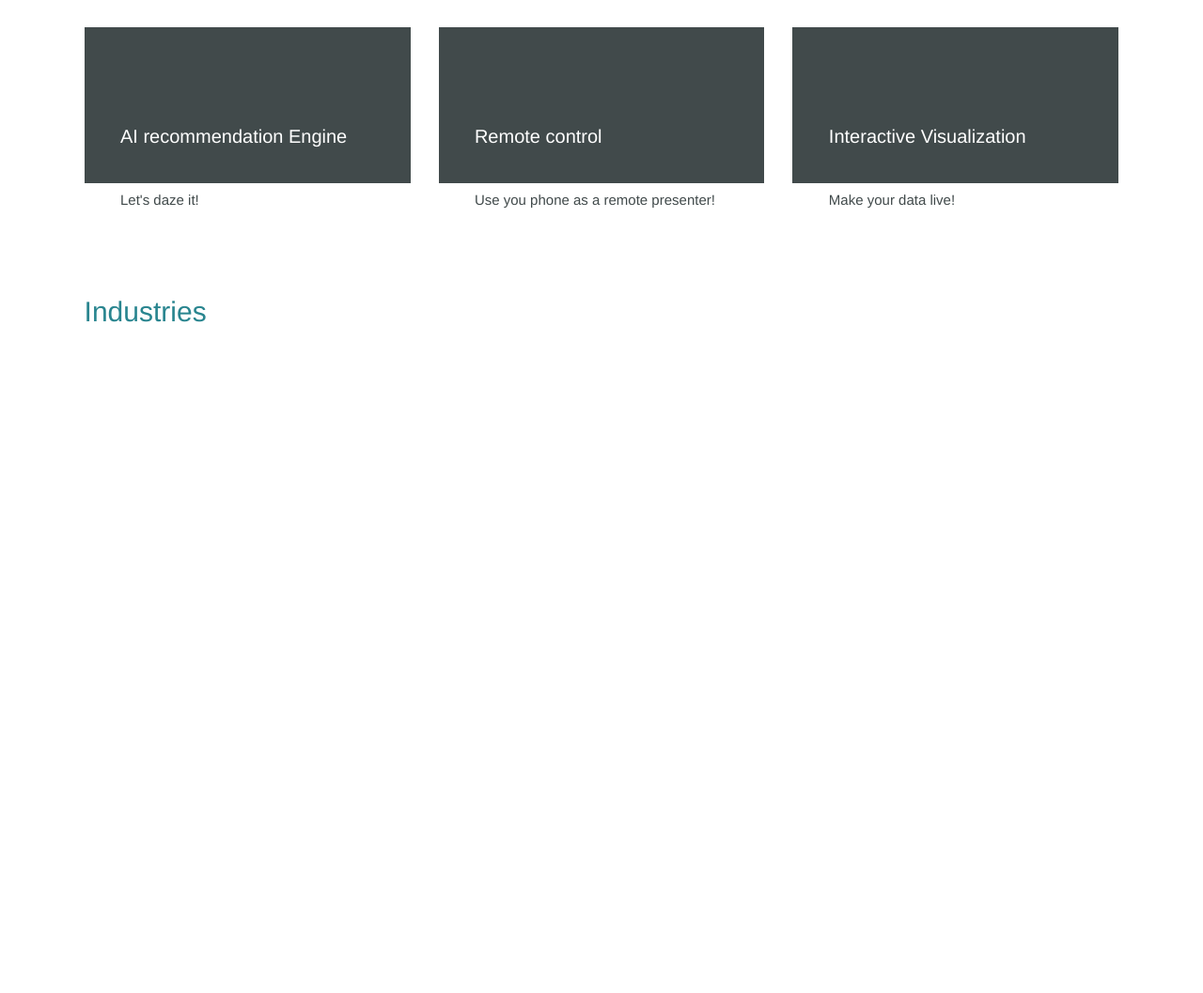
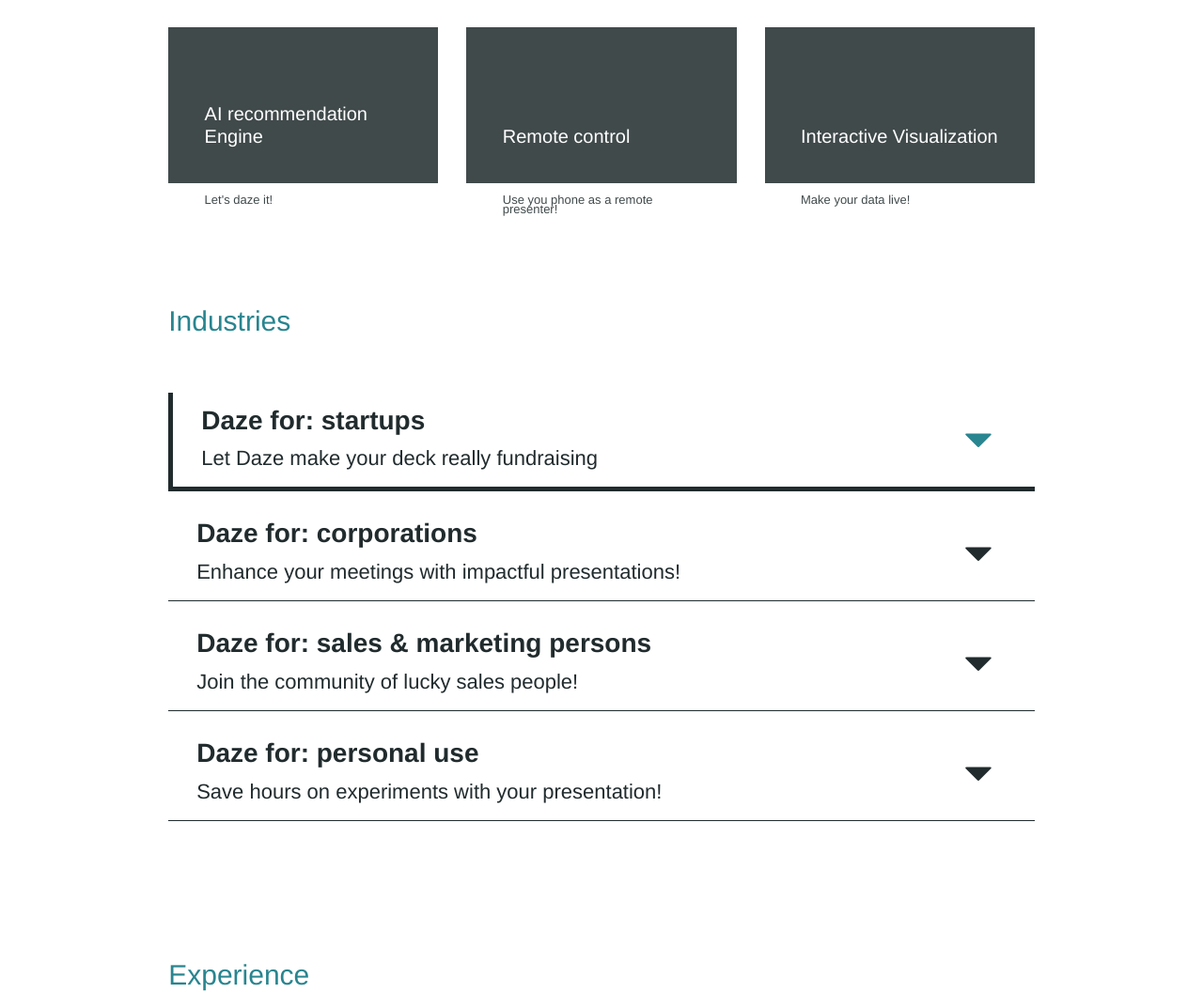
Before and after one commit to helgonaft/Daze, a plain HTML site: page public/index.html in a window 1280 px wide. Shown: the part 1860-2917 px from the top of the page at 94% size. Before the commit the page ends 2256 px from the top, so only its background shows below. Drawn offline with Linux system fonts and the light colour scheme.

Commit message:
industries and experience sections

```diff
--- a/public/index.html
+++ b/public/index.html
@@ -66,22 +66,41 @@
 
     <section id="section-industries">
       <h3 class="section-header">Industries</h3>
+      <div class="industries">
+        <div class="industry is-active">
+          <h3>Daze for: startups</h3>
+          <p>Let Daze make your deck really fundraising <span class="glyphicon glyphicon-triangle-bottom" aria-hidden="true"></span></p>
+        </div>
+        <div class="industry">
+          <h3>Daze for: corporations</h3>
+          <p>Enhance your meetings with impactful presentations!<span class="glyphicon glyphicon-triangle-bottom" aria-hidden="true"></span></p>
+        </div>
+        <div class="industry">
+          <h3>Daze for: sales & marketing persons</h3>
+          <p>Join the community of lucky sales people!<span class="glyphicon glyphicon-triangle-bottom" aria-hidden="true"></span></p>
+        </div>
+        <div class="industry">
+          <h3>Daze for: personal use</h3>
+          <p>Save hours on experiments with your presentation!<span class="glyphicon glyphicon-triangle-bottom" aria-hidden="true"></span></p>
+        </div>
+      </div>
     </section>
 
     <section id="section-experience">
-
+      <h3 class="section-header">Experience</h3>
+      <img src="images/experience.png">
     </section>
 
     <section id="section-testimonials">
-
+      <h3 class="section-header">Testimonials</h3>
     </section>
 
     <section id="section-about">
-
+      <h3 class="section-header">About us</h3>
     </section>
 
     <section id="section-contacts">
-
+      <h3 class="section-header">Contacts</h3>
     </section>
 
   </div>
--- a/public/sass/style.scss
+++ b/public/sass/style.scss
@@ -62,7 +62,7 @@
   }
 
   #section-features {
-    padding: 3vw 7vw;
+    padding: 3vw 14vw;
 
       .feature {
         @include flex-parent($fd: column, $jc: flex-end, $ai: flex-start);
@@ -82,13 +82,75 @@
 
       .small-description {
         padding: 0 3vw;
-        font-size: 15px;
+        font-size: 13px;
         color: $brand-gray;
       }
   }
 
   #section-industries {
-    padding: 3vw 7vw;
+    padding: 3vw 14vw;
+      .industries {
+        width: 100%;
+        padding: 50px 0;
+          .industry {
+            padding: 15px 45px 25px 30px;
+            margin-bottom: 15px;
+            border-bottom: 1px solid $brand-dark-color;
+
+            &:last-child {
+              margin-bottom: 0;
+            }
+
+            h3 {
+              margin: 0;
+              font-size: 28px;
+              font-weight: bold;
+              color: $brand-dark-color;
+            }
+            p {
+              padding-top: 20px;
+              font-size: 22px;
+              color: $brand-dark-color;
+
+                span {
+                  float: right;
+                  margin-top: -30px;
+                  font-size: 30px;
+                }
+            }
+
+            &.is-active {
+              border-left: 5px solid $brand-dark-color;
+              border-bottom: 5px solid $brand-dark-color;
+                p {
+                  span {
+                    color: $brand-color;
+                  }
+                }
+            }
+          }
+      }
+  }
+
+  #section-experience {
+    padding: 3vw 14vw;
+      img {
+        width: 100%;
+        height: auto;
+        margin-top: 40px;
+      }
+  }
+
+  #section-testimonials {
+    padding: 3vw 14vw;
+  }
+
+  #section-about {
+    padding: 3vw 14vw;
+  }
+
+  #section-contacts {
+    padding: 3vw 14vw;
   }
 
   .two-buttons {
```
Also changed, not shown: public/css/style.css, public/images/experience.png (added).
